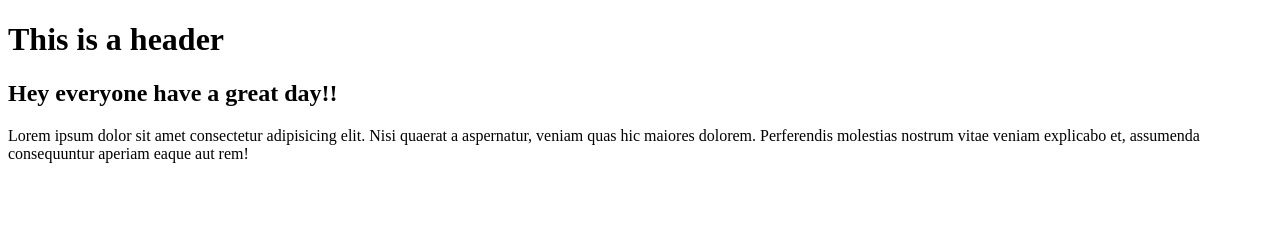
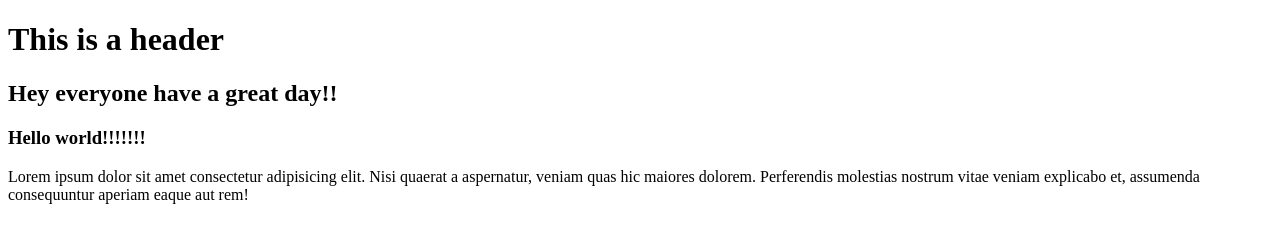
Before and after one commit to shreyachanni/git-test, a website: page index.html in a window 1280 px wide. Drawn offline with Linux system fonts and the light colour scheme.

Commit message:
first commit

```diff
--- a/index.html
+++ b/index.html
@@ -9,6 +9,7 @@
 <body>
     <H1>This is a header</H1>
     <h2>Hey everyone have a great day!!</h2>
+    <h3>Hello world!!!!!!!</h3>
     <p>Lorem ipsum dolor sit amet consectetur adipisicing elit. Nisi quaerat a aspernatur, veniam quas hic maiores dolorem. Perferendis molestias nostrum vitae veniam explicabo et, assumenda consequuntur aperiam eaque aut rem!</p>
 </body>
 </html>
```
Also changed, not shown: package.json (added, +16 -0 lines), 2 other files.
